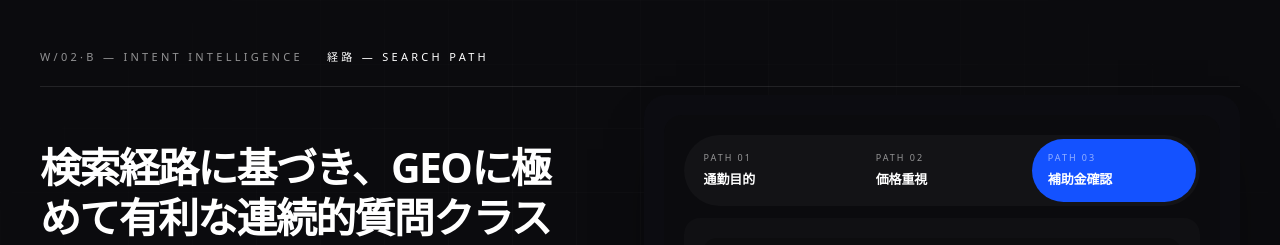
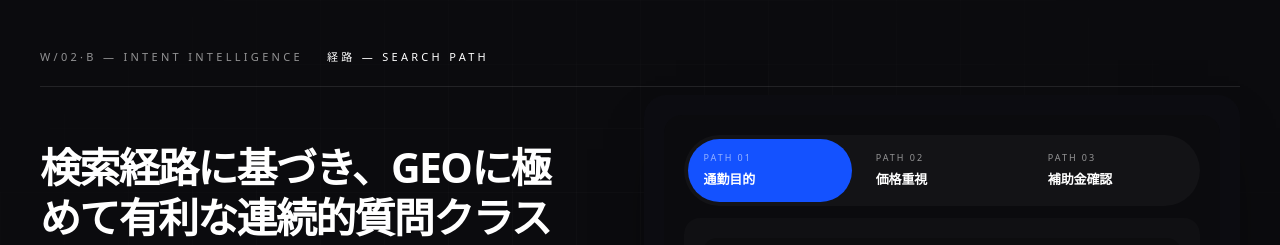
Before and after one commit to davidkim-ascent/geo_web, a Next.js app: page /why-ascent in a window 1280 px wide. Shown: the part 4340-4585 px from the top of the page. Built offline with nearby package versions, Linux system fonts and the light colour scheme; no server answers; a web font is replaced by a local one.

Commit message:
Set search path default to path 01

```diff
--- a/src/app/why-ascent/page.tsx
+++ b/src/app/why-ascent/page.tsx
@@ -480,7 +480,7 @@ export default async function WhyAscentPage() {
       </section>
 
       {/* Section 4: W/02·B — SEARCH PATH */}
-      <section className="relative overflow-hidden bg-[#0B0B0E] py-24 text-white md:py-28">
+      <section className="relative overflow-hidden bg-[#0B0B0E] pt-24 pb-8 text-white md:pt-28 md:pb-10">
         <div
           aria-hidden="true"
           className="pointer-events-none absolute inset-0"
@@ -518,7 +518,7 @@ export default async function WhyAscentPage() {
         </div>
       </section>
 
-      <div className="mt-24 md:mt-32">
+      <div className="mt-10 md:mt-14">
         <CTASection
           kicker="CONTACT — START WITH A FREE AUDIT"
           title={
--- a/src/components/why-ascent/SearchPathPanel.tsx
+++ b/src/components/why-ascent/SearchPathPanel.tsx
@@ -36,7 +36,7 @@ const searchPathPaths = [
 ] as const;
 
 export function SearchPathPanel() {
-  const [active, setActive] = useState(2);
+  const [active, setActive] = useState(0);
   const cur = searchPathPaths[active];
 
   return (
```
Also changed, not shown: 1 other file (tests, documents, lock files or other folders).
